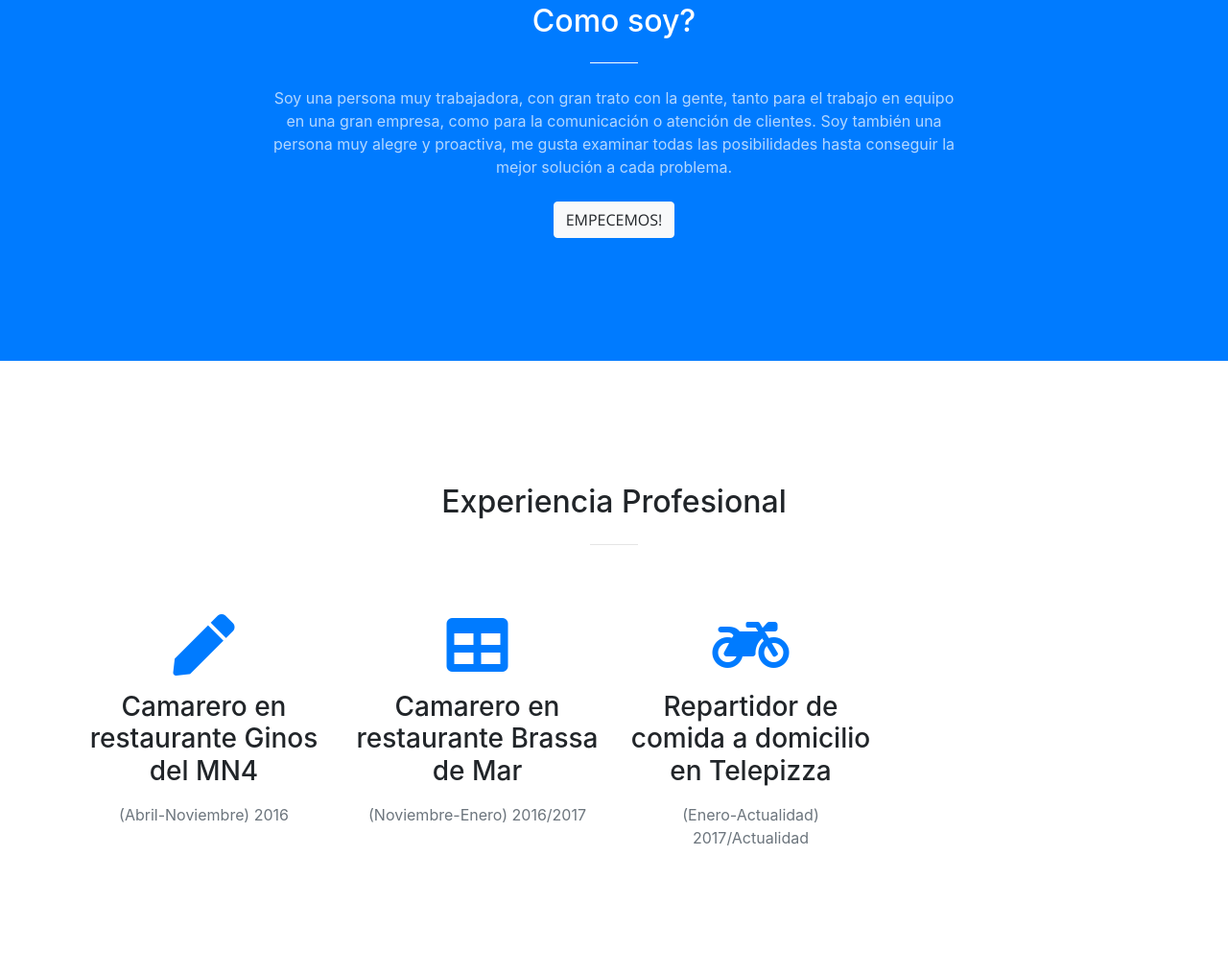
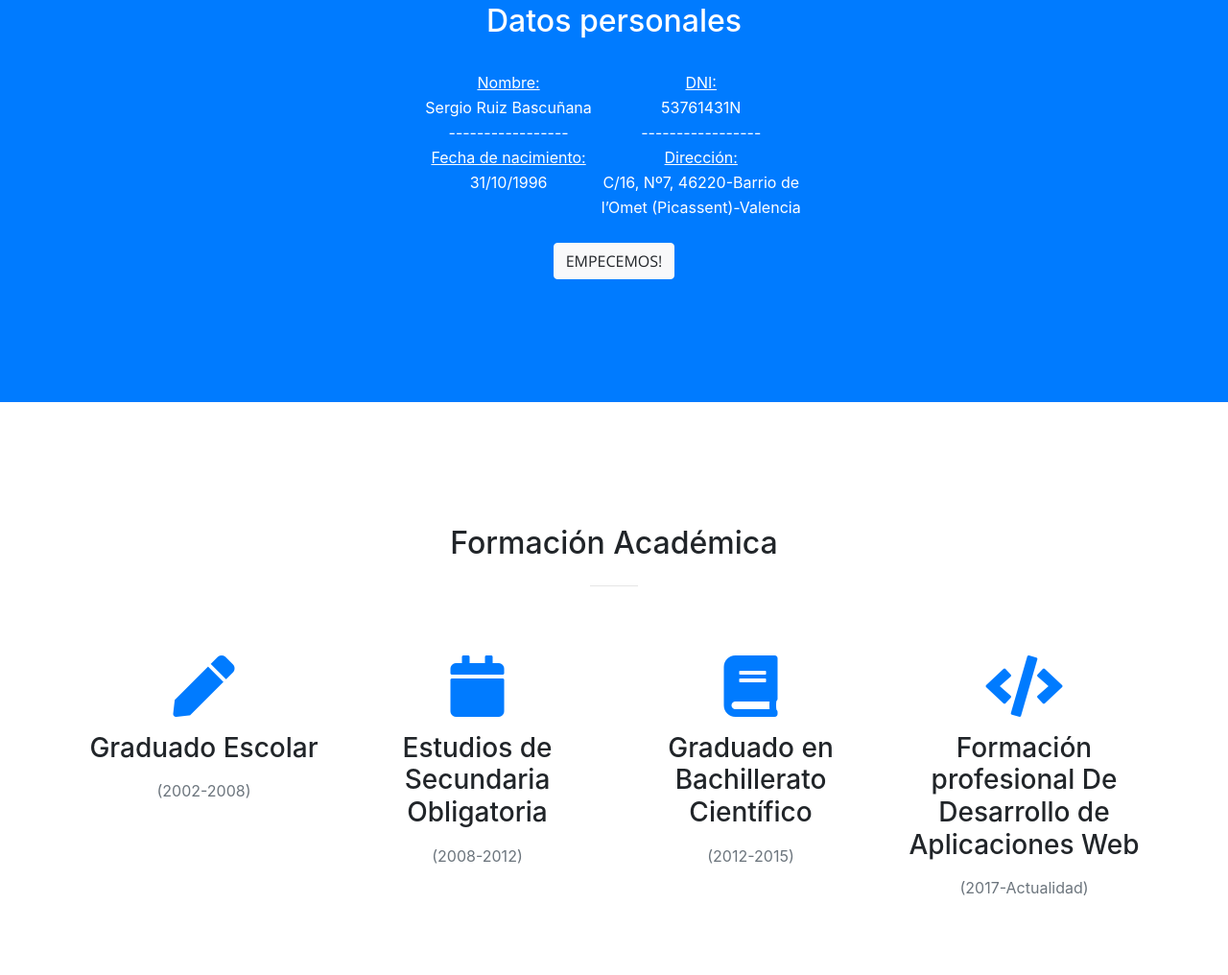
Before and after one commit to Sergio2431/Curriculum.github.io, a website with bundled scripts: page index.html in a window 1280 px wide. Shown: the part 1223-2239 px from the top of the page at 96% size. Built offline with nearby package versions, Linux system fonts and the light colour scheme.

Commit message:
subir Curriculum

```diff
--- a/index.html
+++ b/index.html
@@ -38,10 +38,10 @@
         <div class="collapse navbar-collapse" id="navbarResponsive">
           <ul class="navbar-nav ml-auto">
             <li class="nav-item">
-              <a class="nav-link js-scroll-trigger" href="#about">Experiencia Profesional</a>
+              <a class="nav-link js-scroll-trigger" href="#forAc">Formación Académica</a>
             </li>
             <li class="nav-item">
-              <a class="nav-link js-scroll-trigger" href="#services">Formación Académica</a>
+              <a class="nav-link js-scroll-trigger" href="#expPro">Experiencia Profesiona</a>
             </li>
             <li class="nav-item">
               <a class="nav-link js-scroll-trigger" href="#conocimientos">Conocimientos</a>
@@ -64,66 +64,83 @@
             <hr>
           </div>
           <div class="col-lg-8 mx-auto">
-            <p class="text-faded mb-5">Hola, soy Sergio Ruiz. Programador y Desarrollador de Aplicaciones Webs</p>
-            <a class="btn btn-primary btn-xl js-scroll-trigger" href="#about">Saber más</a>
+            <p class="text-faded mb-5">Hola, soy Sergio Ruiz. Estudiante de Desarrollo de Aplicaciones Webs</p>
+            <a class="btn btn-primary btn-xl js-scroll-trigger" href="#forAc">Saber más</a>
           </div>
         </div>
       </div>
     </header>
 
     <section class="bg-primary" id="">
-      <div class="container">
-        <div class="row">
+      <div class="center">
           <div class="col-lg-8 mx-auto text-center">
-            <img class="img-circular" src="img/fotocurri.jpg" alt="" width="200" height="250"><br><br><br>
-            <h2 class="section-heading text-white">Como soy?</h2>
-            <hr class="light my-4">
-            <p class="text-faded mb-4">Soy una persona muy trabajadora, con gran trato con la gente, tanto para el trabajo en equipo en una gran empresa,
-                                      como para la comunicación o atención de clientes. Soy también una persona muy alegre y proactiva, me gusta examinar todas las posibilidades hasta conseguir
-                                      la mejor solución a cada problema.</p>
+            <img class="" src="img/fotocurri.jpg" alt="" width="200" height="250"><br><br><br>
+            <h2 class="section-heading text-white">Datos personales</h2><br>
+                <table class="text-white" align="center">
+                  <tr>
+                    <td><u>Nombre: </u></td>
+                    <td></td>
+                    <td></td>
+                    <td></td>
+                    <td></td>
+                    <td><u><center>DNI:</center></u></td>
+                  </tr>
+
+                  <tr>
+                    <td>Sergio Ruiz Bascuñana</td>
+                    <td></td>
+                    <td></td>
+                    <td></td>
+                    <td></td>
+                    <td><center>53761431N</center></td>
+                  </tr>
+
+                  <tr>
+                    <td>-----------------</td>
+                    <td></td>
+                    <td></td>
+                    <td></td>
+                    <td></td>
+                    <td><center>-----------------</center><td>
+                  </tr>
+
+                  <tr>
+                    <td><u>Fecha de nacimiento:<u></td>
+                    <td></td>
+                    <td></td>
+                    <td></td>
+                    <td></td>
+                    <td><u><center>Dirección: </center><u></td>
+                  </tr>
+                  <tr>
+                    <td>31/10/1996</td>
+                    <td></td>
+                    <td></td>
+                    <td></td>
+                    <td></td>
+                    <td><center>C/16, Nº7, 46220-Barrio de</center></td>
+                  </tr>
+                  <tr>
+                    <td></td>
+                    <td></td>
+                    <td></td>
+                    <td></td>
+                    <td></td>
+                    <td><center>l’Omet (Picassent)-Valencia</center></td>
+                  </tr>
+
+                </table>
+
+                <br>
+
             <a class="btn btn-light btn-xl js-scroll-trigger" href="#about">Empecemos!</a>
           </div>
         </div>
       </div>
     </section>
 
-    <section id="about">
-      <div class="container">
-        <div class="row">
-          <div class="col-lg-12 text-center">
-            <h2 class="section-heading">Experiencia Profesional</h2>
-            <hr class="my-4">
-          </div>
-        </div>
-      </div>
-      <div class="container">
-        <div class="row">
-          <div class="col-lg-3 col-md-6 text-center">
-            <div class="service-box mt-5 mx-auto">
-              <i class="fas fa-4x fa-pen text-primary mb-3 sr-icon-1"></i>
-              <h3 class="mb-3">Camarero en restaurante Ginos del MN4</h3>
-              <p class="text-muted mb-0">(Abril-Noviembre) 2016</p>
-            </div>
-          </div>
-          <div class="col-lg-3 col-md-6 text-center">
-            <div class="service-box mt-5 mx-auto">
-              <i class="fas fa-4x fa-table text-primary mb-3 sr-icon-2"></i>
-              <h3 class="mb-3">Camarero en restaurante Brassa de Mar</h3>
-              <p class="text-muted mb-0">(Noviembre-Enero) 2016/2017</p>
-            </div>
-          </div>
-          <div class="col-lg-3 col-md-6 text-center">
-            <div class="service-box mt-5 mx-auto">
-              <i class="fas fa-4x fa-motorcycle text-primary mb-3 sr-icon-3"></i>
-              <h3 class="mb-3">Repartidor de comida a domicilio en Telepizza</h3>
-              <p class="text-muted mb-0">(Enero-Actualidad) 2017/Actualidad</p>
-            </div>
-          </div>
-        </div>
-      </div>
-    </section>
 
-    <section id="services">
+    <section id="forAc">
       <div class="container">
         <div class="row">
           <div class="col-lg-12 text-center">
@@ -165,6 +182,43 @@
         </div>
       </div>
     </section>
+
+    <section id="expPro">
+      <div class="container">
+        <div class="row">
+          <div class="col-lg-12 text-center">
+            <h2 class="section-heading">Experiencia Profesional</h2>
+            <hr class="my-4">
+          </div>
+        </div>
+      </div>
+      <div class="container">
+        <div class="row">
+          <div class="col-lg-3 col-md-6 text-center">
+            <div class="service-box mt-5 mx-auto">
+              <i class="fas fa-4x fa-pen text-primary mb-3 sr-icon-1"></i>
+              <h3 class="mb-3">Camarero en restaurante Ginos del MN4</h3>
+              <p class="text-muted mb-0">(Abril-Noviembre) 2016</p>
+            </div>
+          </div>
+          <div class="col-lg-3 col-md-6 text-center">
+            <div class="service-box mt-5 mx-auto">
+              <i class="fas fa-4x fa-table text-primary mb-3 sr-icon-2"></i>
+              <h3 class="mb-3">Camarero en restaurante Brassa de Mar</h3>
+              <p class="text-muted mb-0">(Noviembre-Enero) 2016/2017</p>
+            </div>
+          </div>
+          <div class="col-lg-3 col-md-6 text-center">
+            <div class="service-box mt-5 mx-auto">
+              <i class="fas fa-4x fa-motorcycle text-primary mb-3 sr-icon-3"></i>
+              <h3 class="mb-3">Repartidor de comida a domicilio en Telepizza</h3>
+              <p class="text-muted mb-0">(Enero-Actualidad) 2017/Actualidad</p>
+            </div>
+          </div>
+        </div>
+      </div>
+    </section>
+
 
     <!--skills-->
     <section id="conocimientos">
```
